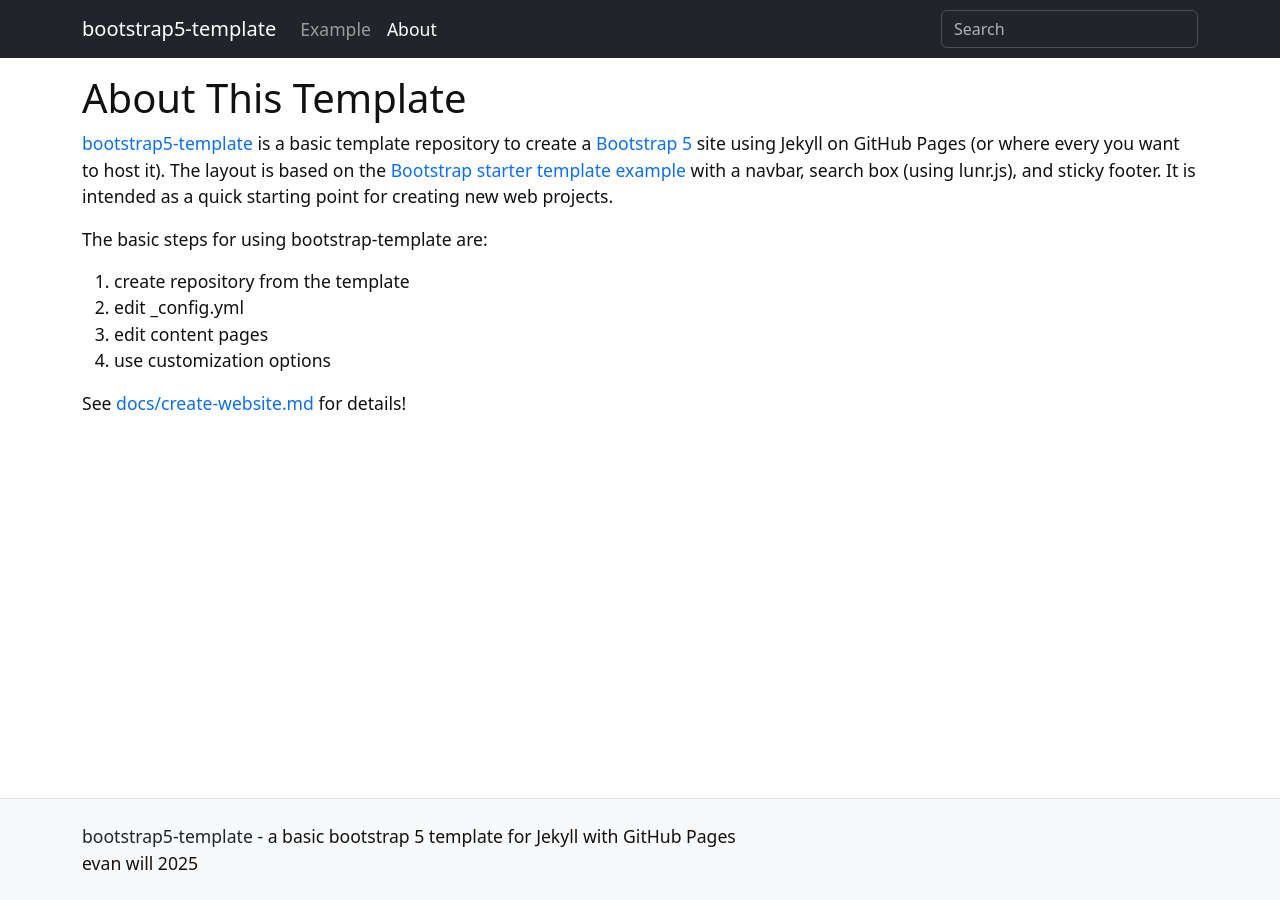
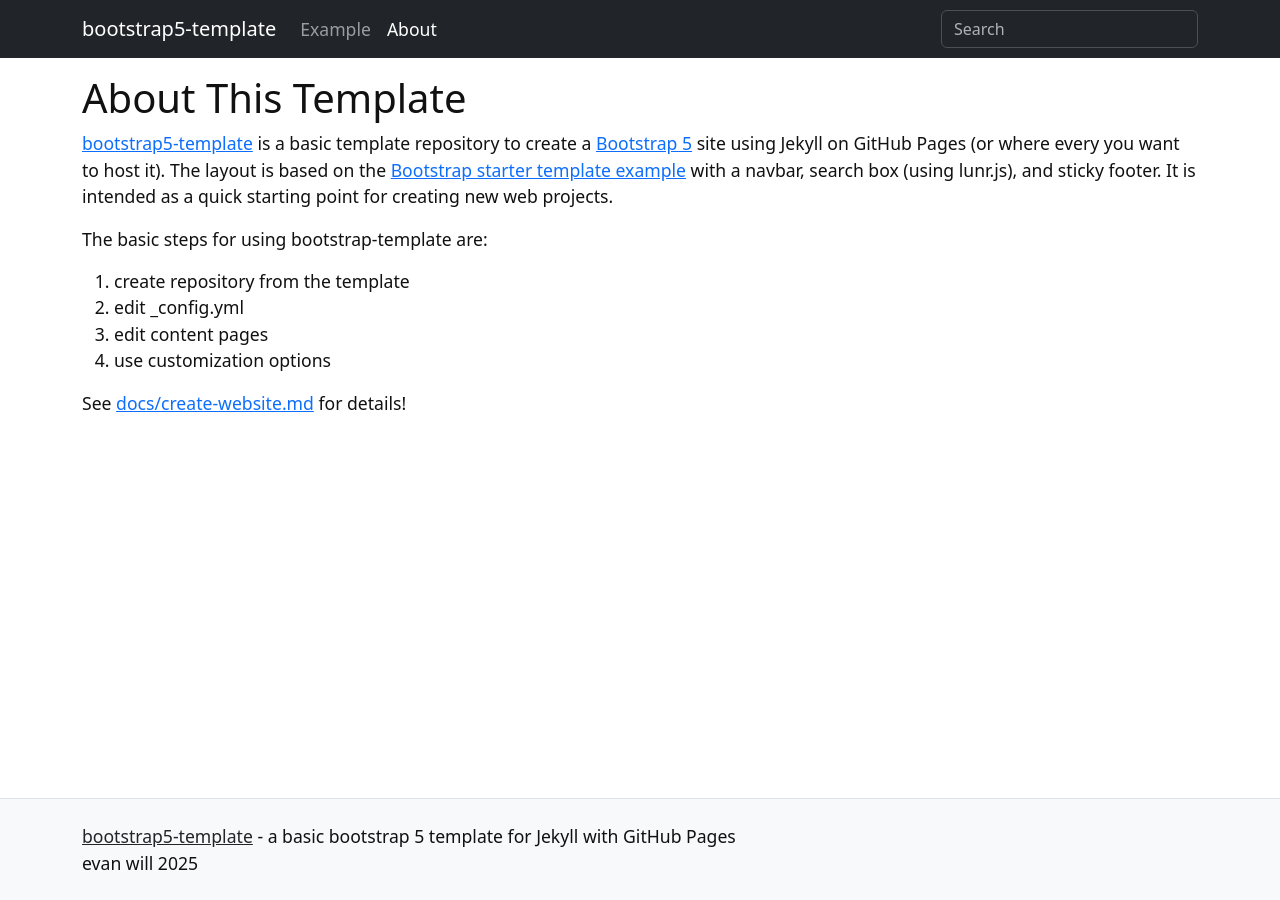
Before and after one commit to thecdil/bootstrap5-template, a Jekyll site: the page built from pages/about.md, in a window 1280 px wide. Built offline with Jekyll 4.4.1, drawn with Linux system fonts in a browser that asks for light colours.

Commit message:
stop removing link underline

```diff
--- a/_sass/_template.scss
+++ b/_sass/_template.scss
@@ -28,7 +28,7 @@ body {
     }
 }
 /* remove link underline */
-a { text-decoration: none; }
+//a { text-decoration: none; }
 
 /* narrow container */
 @media (min-width:992px){
```
